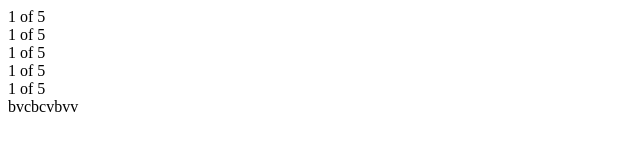
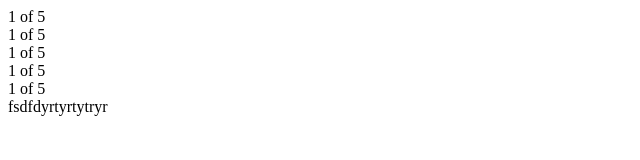
Before and after one commit to roytherock123/test-responsive, a plain HTML site: page index.html in a window 1280 px wide. Shown: the full height of the page, 0-640 px from the left. Drawn offline with Linux system fonts and the light colour scheme.

Commit message:
Edit for testing 2

```diff
--- a/index.html
+++ b/index.html
@@ -22,7 +22,7 @@
             1 of 5
         </div>
     </div>
-bvcbcvbvv
+fsdfdyrtyrtytryr
 </body>
 
 
```
